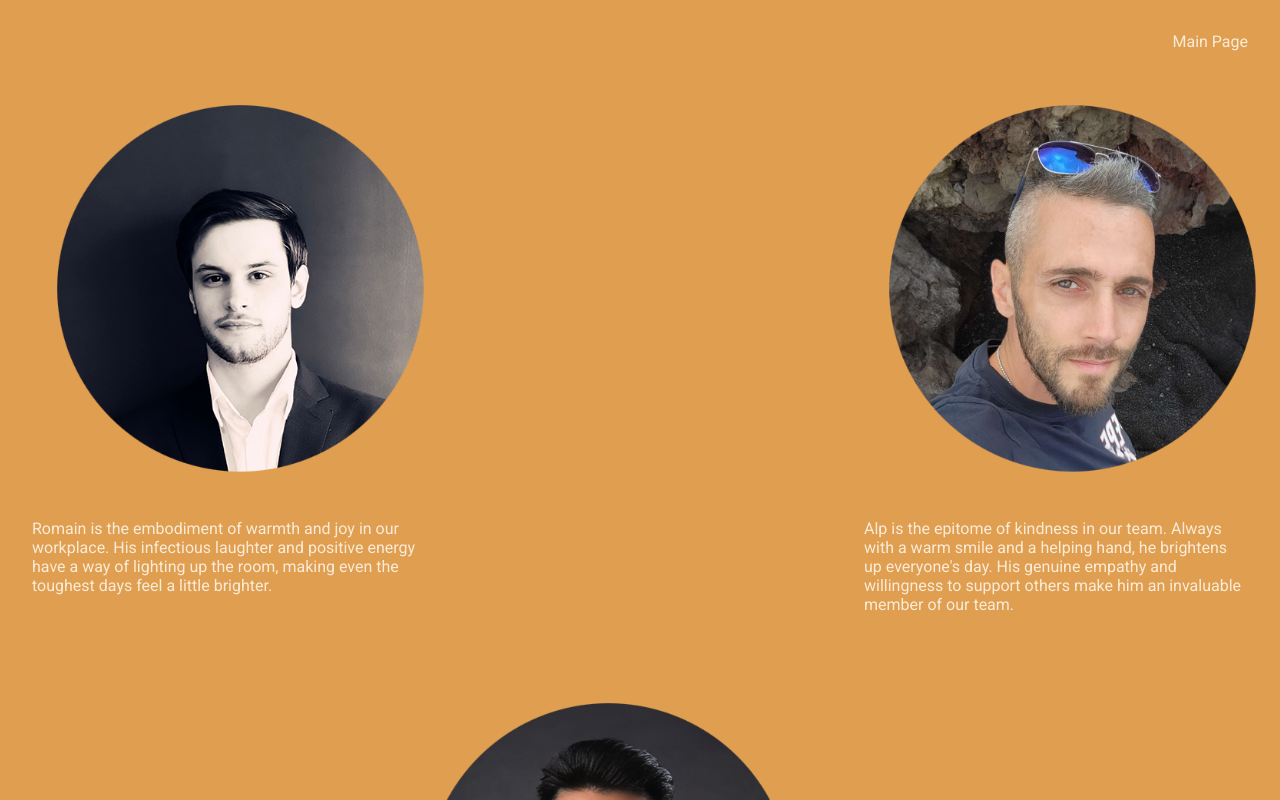
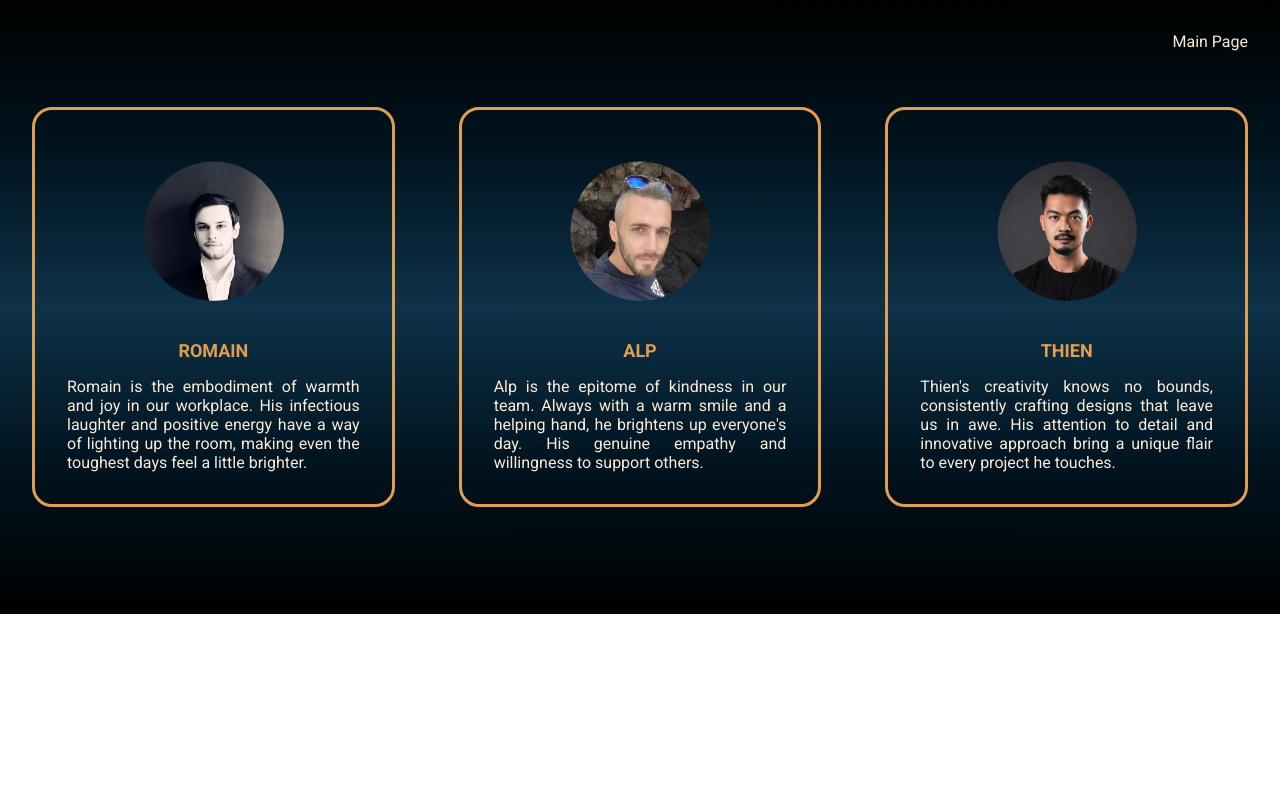
Before and after one commit to WildCodeSchool-2024-02/JS-lyon-0224-P2-lazy_flicks, a React (Vite) app in the folder client/: page /team in a window 1280 px wide. Shown: the top 800 px of the page. Built offline with nearby package versions, Linux system fonts and the light colour scheme.

Commit message:
fusion US21 and US16

```diff
--- a/client/src/App.css
+++ b/client/src/App.css
@@ -10,7 +10,6 @@ body {
 }
 
 main {
-  padding-top: 1rem;
   padding-bottom: 8.5rem;
   display: flex;
   flex-direction: column;
@@ -23,9 +22,3 @@ main {
   text-align: center;
   min-height: 100vh;
 }
-
-@media screen and (min-width: 800px) {
-  main {
-    padding-bottom: 12rem;
-  }
-}
--- a/client/src/components/Team/Team.css
+++ b/client/src/components/Team/Team.css
@@ -1,34 +1,57 @@
 @import url("https://fonts.googleapis.com/css2?family=Roboto:ital,wght@0,100;0,300;0,400;0,500;0,700;0,900;1,100;1,300;1,400;1,500;1,700;1,900&display=swap");
 
-@media screen and (max-width: 800px) {
+.card {
+  border: 3px solid #e09e50;
+  border-radius: 20px;
+  padding: 10px;
+  margin: 20px;
+  background-color: rgba(30, 30, 30, 0.321);
+  display: flex;
+  flex-direction: column;
+  justify-content: start;
+  min-width: 20rem;
+  margin-top: 70px;
+  max-height: 30rem;
+}
+
 .TeamContainer {
   margin: 0;
   padding: 0;
   color: antiquewhite;
-    background-color: #e09e50;
+  background: linear-gradient(black, #011420, #0e3249, #011420, black);
   display: flex;
   flex-direction: column;
   align-items: center;
+  height: 100%;
 }
 .RomDesc {
-    width: 80vw;
+  width: 70vw;
   margin: 2rem;
   text-align: center;
+  border: 3px solid #e09e50;
+  border-radius: 20px;
+  padding: 2rem;
 }
 .AlpDesc {
-    width: 80vw;
+  width: 70vw;
   margin: 2rem;
   text-align: center;
+  border: 3px solid #e09e50;
+  border-radius: 20px;
+  padding: 2rem;
 }
 .ThienDesc {
-    width: 80vw;
+  width: 70vw;
   margin: 2rem;
   text-align: center;
+  border: 3px solid #e09e50;
+  border-radius: 20px;
+  padding: 2rem;
 }
 .AlpImg,
 .RomainImg,
 .ThienImg {
-    width: 80%;
+  width: 50%;
   margin-bottom: 1rem;
 }
 .BackButton {
@@ -37,39 +60,36 @@
   text-decoration: none;
   color: antiquewhite;
 }
+
+.TeamMember {
+  font-size: large;
+  padding-bottom: 1rem;
 }
 
+.DescMember {
+  text-align: justify;
+}
 @media screen and (min-width: 801px) {
   .TeamContainer {
     margin: 0;
     padding: 0;
     color: antiquewhite;
-    background-color: #e09e50;
-    display: flex;
-    justify-content: space-between;
-    align-items: flex-start;
-    flex-wrap: wrap;
-    position: relative;
+    background: linear-gradient(black, #011420, #0e3249, #011420, black);
+    flex-direction: row;
+    height: 48vw;
+    justify-content: space-evenly;
   }
-  .ThienDesc {
-    width: 30%;
-    margin: 2rem;
-    margin-left: 25rem;
+  .ThienDesc .AlpDesc .RomDesc {
+    width: 80vw;
+    padding: 2rem;
+    border: 3px solid #e09e50;
+    border-radius: 20px;
   }
-  .AlpDesc {
-    width: 30%;
-    margin: 2rem;
-    margin-top: 5rem;
-  }
-  .RomDesc {
-    width: 30%;
-    margin: 2rem;
-    margin-top: 5rem;
-  }
+
   .AlpImg,
   .RomainImg,
   .ThienImg {
-    width: 100%;
+    width: 50%;
   }
   .BackButton {
     text-decoration: none;
--- a/client/src/components/Team/Team.jsx
+++ b/client/src/components/Team/Team.jsx
@@ -13,8 +13,8 @@ function Team() {
           src="src/assets/images/RomainImg.png"
           alt="Romain"
         />
-        <h2>Romain</h2>
-        <p>
+        <h2 className="TeamMember">ROMAIN</h2>
+        <p className="DescMember">
           Romain is the embodiment of warmth and joy in our workplace. His
           infectious laughter and positive energy have a way of lighting up the
           room, making even the toughest days feel a little brighter.
@@ -22,12 +22,11 @@ function Team() {
       </div>
       <div className="AlpDesc">
         <img className="AlpImg" src="src/assets/images/AlpImg.png" alt="Alp" />
-        <h2>Alp</h2>
-        <p>
+        <h2 className="TeamMember">ALP</h2>
+        <p className="DescMember">
           Alp is the epitome of kindness in our team. Always with a warm smile
           and a helping hand, he brightens up everyone's day. His genuine
-          empathy and willingness to support others make him an invaluable
-          member of our team.
+          empathy and willingness to support others.
         </p>
       </div>
       <div className="ThienDesc">
@@ -36,8 +35,8 @@ function Team() {
           src="src/assets/images/ThienImg.png"
           alt="Thien"
         />
-        <h2>Thien</h2>
-        <p>
+        <h2 className="TeamMember">THIEN</h2>
+        <p className="DescMember">
           Thien's creativity knows no bounds, consistently crafting designs that
           leave us in awe. His attention to detail and innovative approach bring
           a unique flair to every project he touches.
```
Lines whose indentation alone changed are shown as unchanged.
